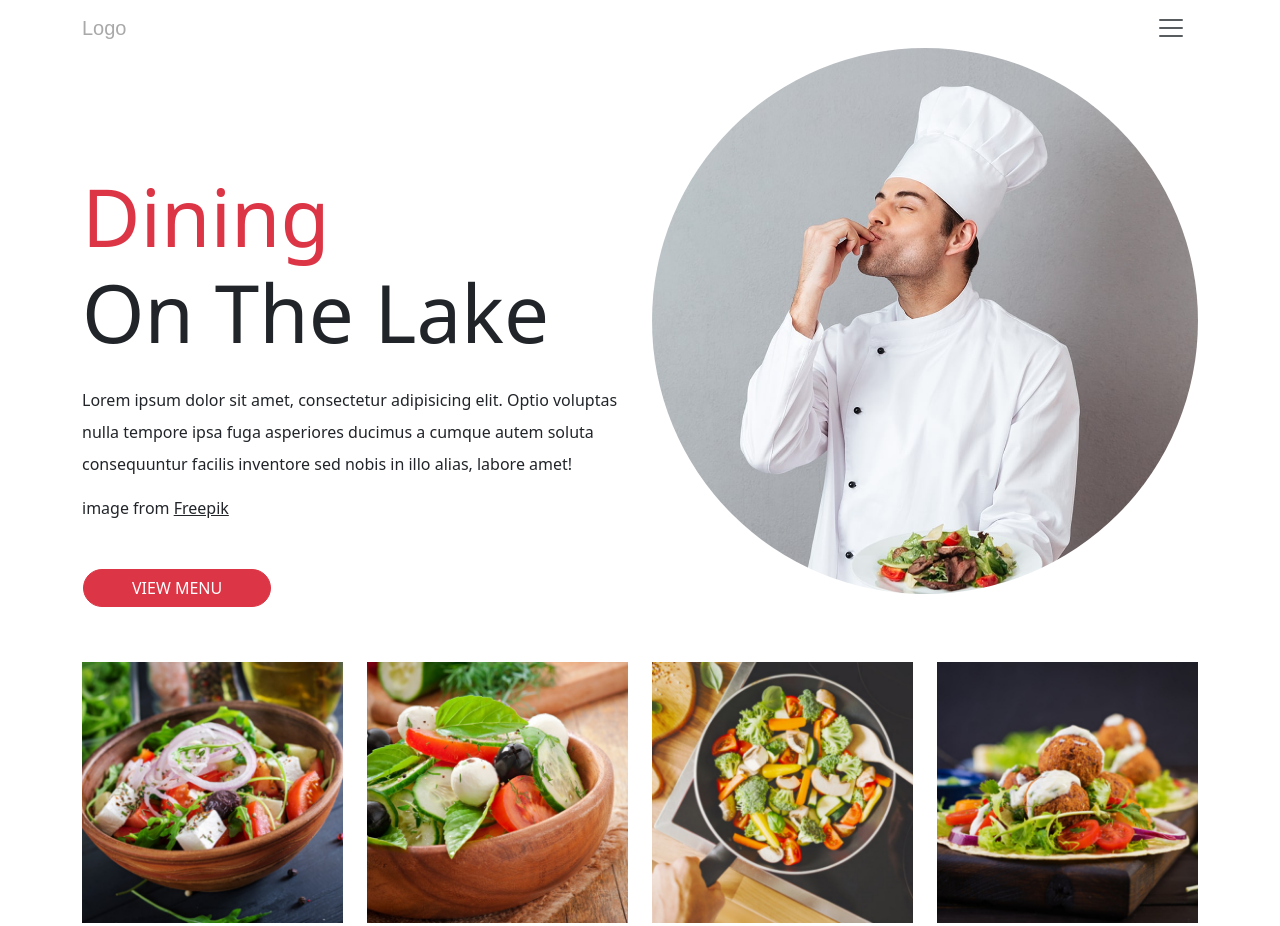
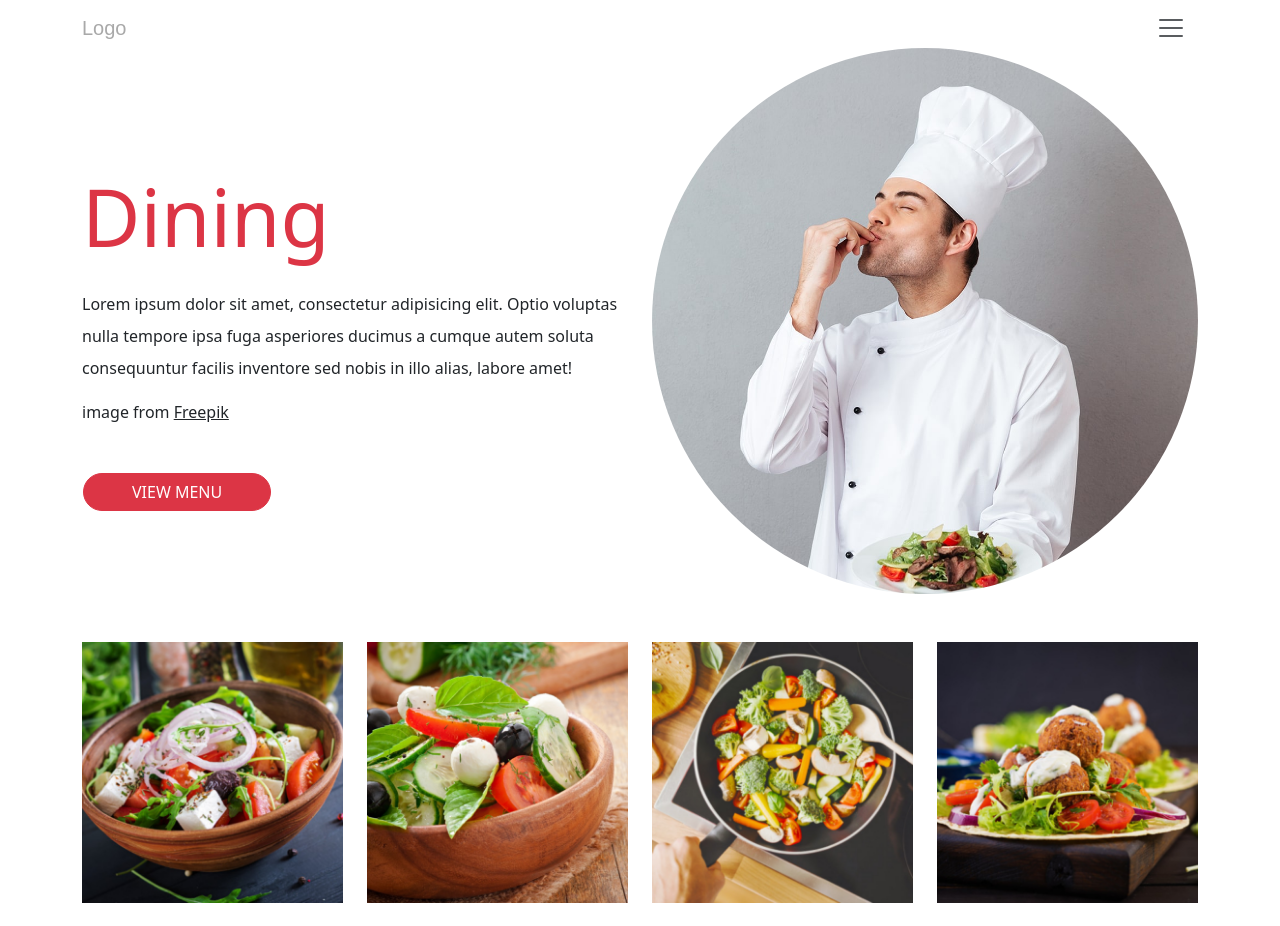
Before and after one commit to freialyy/exam-2, a plain HTML site: page index.html in a window 1280 px wide. Shown: the top 926 px of the page. Drawn offline with Linux system fonts and the light colour scheme.

Commit message:
Update index.html

```diff
--- a/index.html
+++ b/index.html
@@ -70,7 +70,7 @@
                     <div class=" display-1 pt-5">
                         <div class="text-danger">Dining</div>
                         <div>
-                            On The Lake
+
                         </div>
                     </div>
                     <div class="lh-lg pt-4">
```
